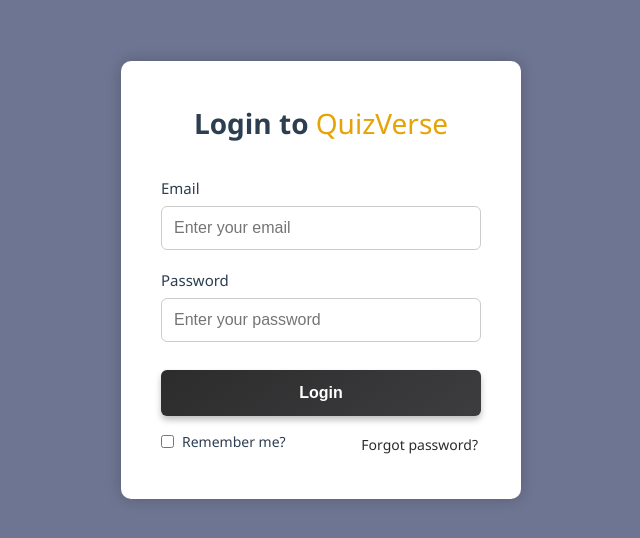
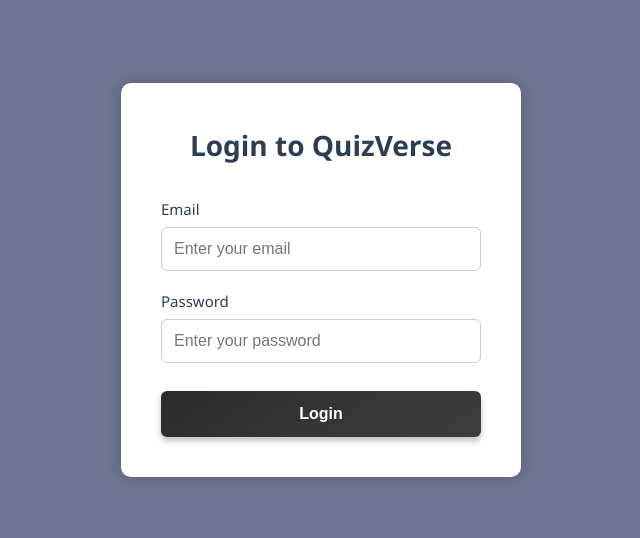
Before and after one commit to Xeliq/QuizVerse, a Vue app in the folder quizverse/frontend/QuizeVerse/: page /login in a window 1280 px wide. Shown: the part 120-658 px from the top of the page, without its empty margins (319-959 px from the left). Built offline with nearby package versions, Linux system fonts and the light colour scheme; no server answers; the HTML template or start-up script is replaced by a standard one.

Commit message:
usuwanie login options
wyjebalem login options zapamietaj hasło i zapomniałem hasła bo było gadae że tego nie używamy

```diff
--- a/quizverse/frontend/QuizeVerse/src/views/LoginView.vue
+++ b/quizverse/frontend/QuizeVerse/src/views/LoginView.vue
@@ -2,7 +2,7 @@
   <div class="login-page">
     <div class="login-box">
       <h1 class="login-title">
-        Login to <span class="quizverse-text">QuizVerse</span>
+        Login to QuizVerse
       </h1>
 
       <form class="login-form" @submit.prevent="login">
@@ -14,13 +14,6 @@
 
         <button type="submit" class="login-button">Login</button>
         <p v-if="error" class="error-message">{{ error }}</p>
-        <div class="login-options">
-          <label class="remember-me">
-            <input type="checkbox" v-model="rememberMe" />
-            <span>Remember me?</span>
-          </label>
-          <a href="#" class="forgot-password">Forgot password?</a>
-        </div>
       </form>
     </div>
   </div>
```
